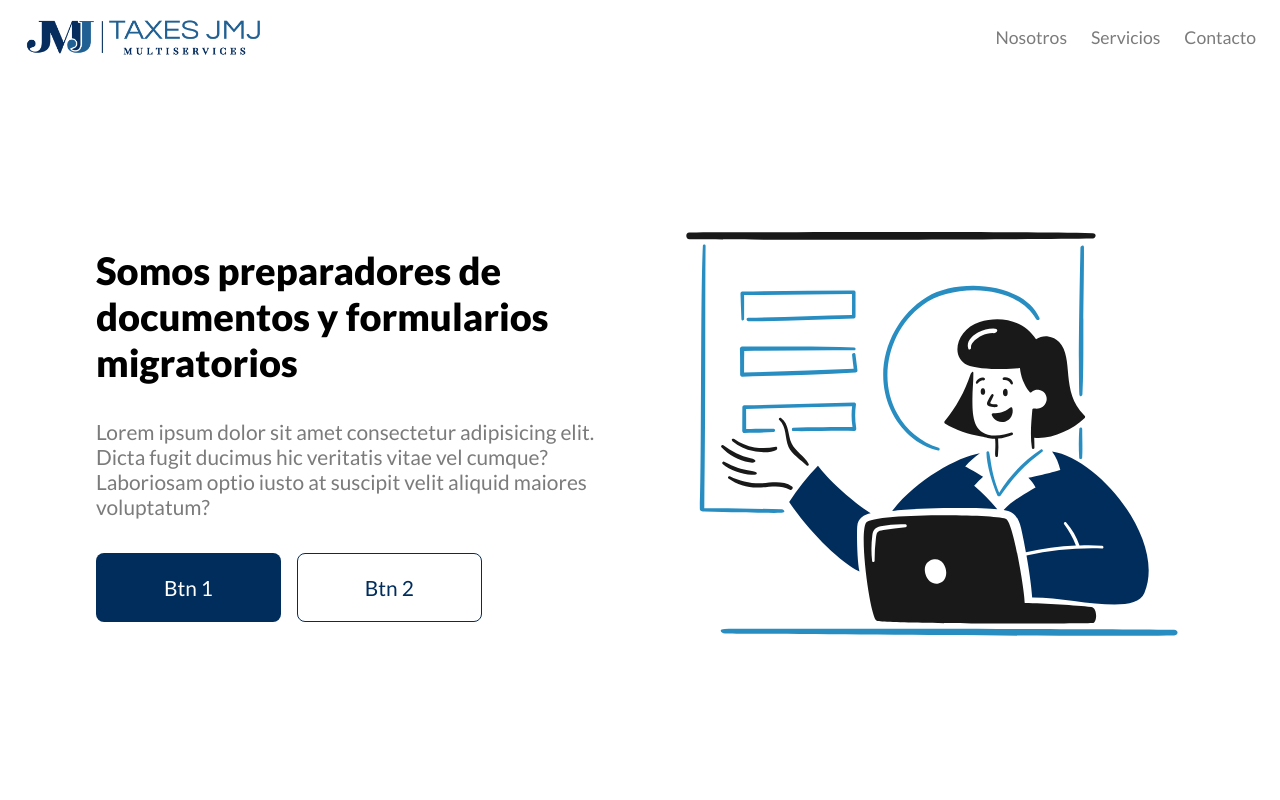
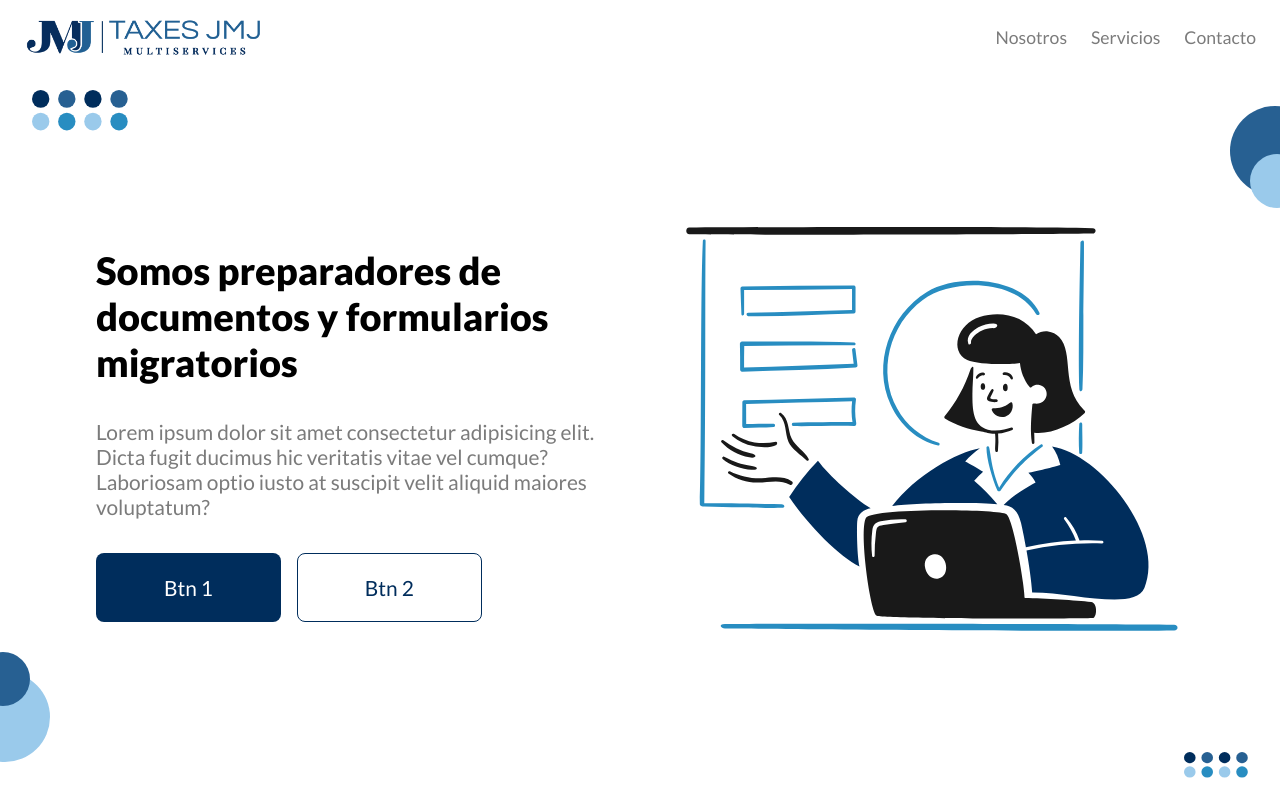
Before and after one commit to maartou/taxes, a Next.js app: page / in a window 1280 px wide. Built offline with nearby package versions, Linux system fonts and the light colour scheme.

Commit message:
Agregando detallitos en el Hero

```diff
--- a/components/hero/Hero.jsx
+++ b/components/hero/Hero.jsx
@@ -5,14 +5,28 @@ import Image from "next/image";
 import Link from "next/link";
 
 import illus from "../../public/img/Illustration.svg";
+import circles from "../../public/img/circles.svg";
 
 const Hero = () => {
   return (
     <section className={style.section}>
+      <div className={style.circle_container}>
+        <Image src={circles} alt="" />
+      </div>
 
+      <div className={style.circle_container_2}>
+        <Image src={circles} alt="" />
+      </div>
+
+      <div className={style.c1}></div>
+      <div className={style.c2}></div>
+      <div className={style.c3}></div>
+      <div className={style.c4}></div>
+
+      {/* Container  */}
       <div className={style.container}>
         <div className={style.img_container}>
-          <Image src={illus} alt="jmj taxes" />
+          <Image src={illus} alt="jmj taxes" priority />
         </div>
 
         <div className={style.contenido}>
@@ -23,11 +37,16 @@ const Hero = () => {
             suscipit velit aliquid maiores voluptatum?
           </p>
           <div className={style.btn_group}>
-            <Link href="#" className={style.btn1}> Btn 1</Link>
-            <Link href="#" className={style.btn2}> Btn 2</Link>
+            <Link href="#" className={style.btn1}>
+              {" "}
+              Btn 1
+            </Link>
+            <Link href="#" className={style.btn2}>
+              {" "}
+              Btn 2
+            </Link>
           </div>
         </div>
-
       </div>
     </section>
   );
--- a/components/hero/Hero.module.scss
+++ b/components/hero/Hero.module.scss
@@ -1,7 +1,22 @@
 @use '../../styles/variables.scss';
+
+@keyframes float {
+    0% {
+      transform: translatey(0px);
+    }
+    50% {
+      transform: translatey(-20px);
+    }
+    100% {
+      transform: translatey(0px);
+    }
+  }
 
 .section {
     padding: 4em 0 5em 0;
+    position: relative;
+    overflow: hidden;
+    z-index: 1;
 }
 
 .container {
@@ -17,6 +32,7 @@
     width: 90%;
     max-width: 33rem;
     margin: 0 auto;
+    animation: float 3s ease-in-out infinite;
 }
 
 .contenido {
@@ -44,12 +60,74 @@
     @include variables.btn_secondary
 }
 
+.circle_container {
+    position: absolute;
+    width: 4rem;
+    bottom: 1rem;
+    right: 2rem;
+}
+
+.circle_container_2 {
+    display: none;
+}
+
+////////////////////// Circles ////////////////////////
+
+.c1 {
+    width: 5em;
+    height: 5em;
+    background: variables.$secondary;
+    position: absolute;
+    border-radius: 100%;
+
+    top: 2rem;
+    right: -2.5rem;
+}
+
+.c2{
+    width: 3em;
+    height: 3em;
+    background: variables.$four;
+    position: absolute;
+    border-radius: 100%;
+
+    top: 5rem;
+    right: -1.5rem;
+}
+
+.c3 {
+    width: 5em;
+    height: 5em;
+    background: variables.$four;
+    position: absolute;
+    border-radius: 100%;
+
+    bottom: 2rem;
+    left: -2.5rem;
+    z-index: -1;
+}
+
+.c4{
+    width: 3em;
+    height: 3em;
+    background: variables.$secondary;
+    position: absolute;
+    border-radius: 100%;
+
+    bottom: 5.5rem;
+    left: -1.5rem;
+}
+
 @media screen and (min-width: 768px) {
     .section {
         padding: 3em 0 4em 0;
     }
     .container {
         width: 80%;
+        font-size: 18px;
+    }
+
+    .c1, .c2, .c3, .c4 {
         font-size: 18px;
     }
 }
@@ -79,6 +157,14 @@
     .contenido {
         align-items: flex-start;
     }
+
+    .circle_container_2 {
+        display: block;
+        position: absolute;
+        width: 6rem;
+        top: 1rem;
+        left: 2rem;
+    }
 }
 
 @media screen and (min-width: 1600px) {
--- a/styles/variables.scss
+++ b/styles/variables.scss
@@ -40,3 +40,5 @@
 $grey: #7b7b7b;
 $principal: #002d5c;
 $secondary: #276092;
+$terciary: #288DC1;
+$four: #9ACAEB;
```
Also changed, not shown: public/img/circles.svg (added).
